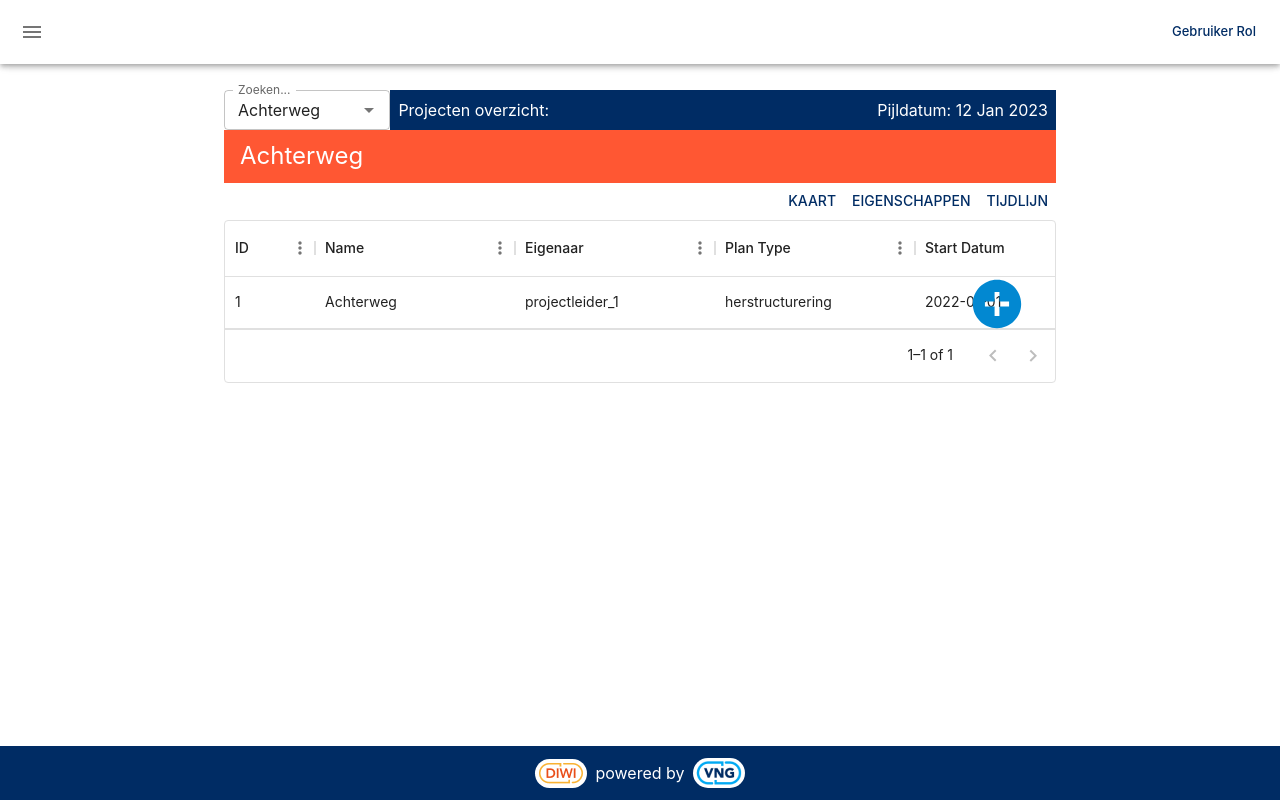
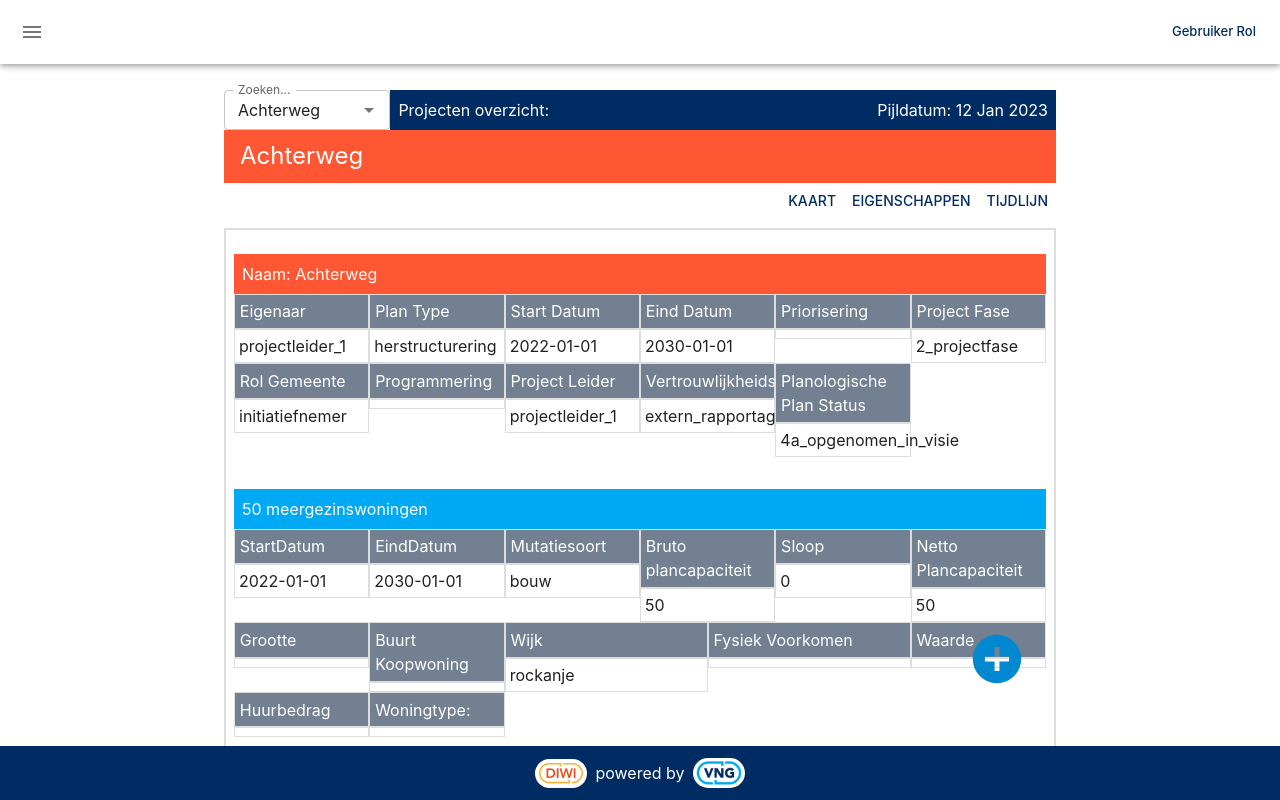
Before and after one commit to VNG-Realisatie/DIWI, a React (Create React App) app in the folder frontend/: page /projects/1 in a window 1280 px wide. Both pictures are taken after a click on the button "EIGENSCHAPPEN". Shown: the top 800 px of the page. Built offline with nearby package versions, Linux system fonts and the light colour scheme.

Commit message:
Update eigenschappen list with json

```diff
--- a/frontend/src/components/ImportHouseBlockCardItem.tsx
+++ b/frontend/src/components/ImportHouseBlockCardItem.tsx
@@ -2,8 +2,7 @@ import { Grid, Typography } from "@mui/material"
 import { columnTitleStyle } from "./ImportProjectCardItem";
 
 export const ImportHouseBlockCardItem=(props:any)=>{
-    const {hb}=props;
-
+    const {hb,isImportCard}=props;
    return <>
                                 <Grid
                                     item
@@ -16,7 +15,7 @@ export const ImportHouseBlockCardItem=(props:any)=>{
                                     display="flex"
                                     justifyContent="space-between"
                                 >
-                                    {hb.name}
+                                    {isImportCard?hb.name:hb.naam?hb.naam:"Geen Naam"}
                                 </Grid>
                                 <Grid item sm={2}>
                                     <Typography
@@ -31,7 +30,7 @@ export const ImportHouseBlockCardItem=(props:any)=>{
                                             p: 0.5,
                                         }}
                                     >
-                                        {hb.startdate}
+                                        {isImportCard?hb.startdate:hb["start datum"]}
                                     </Typography>
                                 </Grid>
                                 <Grid item sm={2}>
@@ -47,7 +46,7 @@ export const ImportHouseBlockCardItem=(props:any)=>{
                                             p: 0.5,
                                         }}
                                     >
-                                        {hb.finishDate}
+                                        {isImportCard?hb.finishDate:hb["eind datum"]}
                                     </Typography>
                                 </Grid>
                                 <Grid item sm={2}>
@@ -63,7 +62,7 @@ export const ImportHouseBlockCardItem=(props:any)=>{
                                             p: 0.5,
                                         }}
                                     >
-                                        {hb.mutationType}
+                                        {isImportCard?hb.mutationType:hb["mutatie_soort"]}
                                     </Typography>
                                 </Grid>
                                 <Grid item sm={2}>
@@ -79,7 +78,7 @@ export const ImportHouseBlockCardItem=(props:any)=>{
                                             p: 0.5,
                                         }}
                                     >
-                                        {hb.grossPlanCapacity}
+                                        {isImportCard?hb.grossPlanCapacity:hb["bruto_plancapaciteit"]}
                                     </Typography>
                                 </Grid>
                                 <Grid item sm={2}>
@@ -95,7 +94,7 @@ export const ImportHouseBlockCardItem=(props:any)=>{
                                             p: 0.5,
                                         }}
                                     >
-                                        {hb.demolition}
+                                        {isImportCard?hb.demolition:hb.sloop}
                                     </Typography>
                                 </Grid>
                                 <Grid item sm={2}>
@@ -111,7 +110,7 @@ export const ImportHouseBlockCardItem=(props:any)=>{
                                             p: 0.5,
                                         }}
                                     >
-                                        {hb.netPlanCapacity}
+                                        {isImportCard?hb.netPlanCapacity:hb["netto_plancapaciteit"]}
                                     </Typography>
                                 </Grid>
                                 <Grid item sm={2}>
@@ -127,14 +126,14 @@ export const ImportHouseBlockCardItem=(props:any)=>{
                                             p: 0.5,
                                         }}
                                     >
-                                        {hb.size}
+                                        {isImportCard?hb.size:hb.grootte}
                                     </Typography>
                                 </Grid>
                                 <Grid item sm={2}>
                                     <Typography
                                         sx={columnTitleStyle}
                                     >
-                                        Koopwoning
+                                      {isImportCard?"Koopwoning":"Buurt"}  Koopwoning
                                     </Typography>
 
                                     <Typography
@@ -143,14 +142,14 @@ export const ImportHouseBlockCardItem=(props:any)=>{
                                             p: 0.5,
                                         }}
                                     >
-                                        {hb.ownerOccupied}
+                                        {isImportCard?hb.ownerOccupied:hb.buurt}
                                     </Typography>
                                 </Grid>
                                 <Grid item sm={3}>
                                     <Typography
                                         sx={columnTitleStyle}
                                     >
-                                        Huurwoning Particuliere verhuurder
+                                        {isImportCard?"Huurwoning Particuliere verhuurder":"Wijk"}
                                     </Typography>
 
                                     <Typography
@@ -159,14 +158,14 @@ export const ImportHouseBlockCardItem=(props:any)=>{
                                             p: 0.5,
                                         }}
                                     >
-                                        {hb.rentalPrivateHouse}
+                                        {isImportCard?hb.rentalPrivateHouse:hb.wijk}
                                     </Typography>
                                 </Grid>
                                 <Grid item sm={3}>
                                     <Typography
                                         sx={columnTitleStyle}
                                     >
-                                        Huurwoning Woningcorporatie
+                                       {isImportCard?"Huurwoning Woningcorporatie":"Fysiek Voorkomen"}
                                     </Typography>
 
                                     <Typography
@@ -175,7 +174,7 @@ export const ImportHouseBlockCardItem=(props:any)=>{
                                             p: 0.5,
                                         }}
                                     >
-                                        {hb.rentalHousingCompany}
+                                        {isImportCard?hb.rentalHousingCompany:hb.fysiek_voorkomen}
                                     </Typography>
                                 </Grid>
                                 <Grid item sm={2}>
@@ -191,7 +190,7 @@ export const ImportHouseBlockCardItem=(props:any)=>{
                                             p: 0.5,
                                         }}
                                     >
-                                        {hb.price}
+                                        {isImportCard?hb.price:hb.waarde}
                                     </Typography>
                                 </Grid>
                                 <Grid item sm={2}>
@@ -207,7 +206,7 @@ export const ImportHouseBlockCardItem=(props:any)=>{
                                             p: 0.5,
                                         }}
                                     >
-                                        {hb.rentingPrice}
+                                        {isImportCard?hb.rentingPrice:hb.huurbedrag}
                                     </Typography>
                                 </Grid>
                                 <Grid item sm={2} mb={6}>
@@ -223,7 +222,7 @@ export const ImportHouseBlockCardItem=(props:any)=>{
                                             p: 0.5,
                                         }}
                                     >
-                                        {hb.houseType}
+                                        {isImportCard?hb.houseType:hb.grondpositie}
                                     </Typography>
                                 </Grid>
                             </>
--- a/frontend/src/components/ImportProjectCardItem.tsx
+++ b/frontend/src/components/ImportProjectCardItem.tsx
@@ -176,7 +176,7 @@ export const ImportProjectCardItem = (props: any) => {
                 {/* List huizen blok cards */}
                 <Grid container my={2}>
                     {project.houseblocks.map((hb: any, i: number) => {
-                        return <ImportHouseBlockCardItem hb={hb} key={i} />;
+                        return <ImportHouseBlockCardItem isImportCard hb={hb} key={i} />;
                     })}
                 </Grid>
             </Stack>
--- /dev/null
+++ b/frontend/src/components/ProjectWithHouseBlock.tsx
@@ -0,0 +1,141 @@
+import { Grid, Stack, Typography } from "@mui/material";
+import { useContext, useState } from "react";
+import { ImportHouseBlockCardItem } from "./ImportHouseBlockCardItem";
+import ProjectContext from "../context/ProjectContext";
+import { colorArray } from "../api/dummyData";
+export const columnTitleStyle = {
+    border: "solid 1px #ddd",
+    p: 0.6,
+    color: "#FFFFFF",
+    backgroundColor: "#738092",
+};
+
+export const ProjectsWithHouseBlock = (props: any) => {
+    const { project, houseblocks } = props;
+
+    const { id } = useContext(ProjectContext);
+    return (
+        <Stack border="solid 2px #ddd" my={1} p={1}>
+            <Stack>
+                {/* List project properties */}
+                <Grid container my={2}>
+                    <Grid
+                        item
+                        sm={12}
+                        sx={{
+                            backgroundColor: id && colorArray[parseInt(id) - 1],
+                            color: "#FFFFFF",
+                            p: 1,
+                        }}
+                        display="flex"
+                        justifyContent="space-between"
+                        alignItems="center"
+                    >
+                        Naam: {project.name}
+                    </Grid>
+                    <Grid item sm={2}>
+                        <Typography sx={columnTitleStyle}>Eigenaar</Typography>
+
+                        <Typography sx={{ border: "solid 1px #ddd", p: 0.5 }}>
+                            {project.eigenaar}
+                        </Typography>
+                    </Grid>
+                    <Grid item sm={2}>
+                        <Typography sx={columnTitleStyle}>Plan Type</Typography>
+
+                        <Typography sx={{ border: "solid 1px #ddd", p: 0.5 }}>
+                            {project["plan type"]}
+                        </Typography>
+                    </Grid>
+                    <Grid item sm={2}>
+                        <Typography sx={columnTitleStyle}>
+                            Start Datum
+                        </Typography>
+
+                        <Typography sx={{ border: "solid 1px #ddd", p: 0.5 }}>
+                            {project["start datum"]}
+                        </Typography>
+                    </Grid>
+                    <Grid item sm={2}>
+                        <Typography sx={columnTitleStyle}>
+                            Eind Datum
+                        </Typography>
+
+                        <Typography sx={{ border: "solid 1px #ddd", p: 0.5 }}>
+                            {project["eind datum"]}
+                        </Typography>
+                    </Grid>
+                    <Grid item sm={2}>
+                        <Typography sx={columnTitleStyle}>
+                            Priorisering
+                        </Typography>
+
+                        <Typography sx={{ border: "solid 1px #ddd", p: 0.5 }}>
+                            {project["priorisering"]}
+                        </Typography>
+                    </Grid>
+                    <Grid item sm={2}>
+                        <Typography sx={columnTitleStyle}>
+                            Project Fase
+                        </Typography>
+
+                        <Typography sx={{ border: "solid 1px #ddd", p: 0.5 }}>
+                            {project["project fase"]}
+                        </Typography>
+                    </Grid>
+                    <Grid item sm={2}>
+                        <Typography sx={columnTitleStyle}>
+                            Rol Gemeente
+                        </Typography>
+
+                        <Typography sx={{ border: "solid 1px #ddd", p: 0.5 }}>
+                            {project["rol gemeente"]}
+                        </Typography>
+                    </Grid>
+                    <Grid item sm={2}>
+                        <Typography sx={columnTitleStyle}>
+                            Programmering
+                        </Typography>
+
+                        <Typography sx={{ border: "solid 1px #ddd", p: 0.5 }}>
+                            {project["programmering"]}
+                        </Typography>
+                    </Grid>
+                    <Grid item sm={2}>
+                        <Typography sx={columnTitleStyle}>
+                            Project Leider
+                        </Typography>
+
+                        <Typography sx={{ border: "solid 1px #ddd", p: 0.5 }}>
+                            {project["project leider"]}
+                        </Typography>
+                    </Grid>
+                    <Grid item sm={2}>
+                        <Typography sx={columnTitleStyle}>
+                            Vertrouwlijkheidsniveau
+                        </Typography>
+
+                        <Typography sx={{ border: "solid 1px #ddd", p: 0.5 }}>
+                            {project["vertrouwlijkheidsniveau"]}
+                        </Typography>
+                    </Grid>
+                    <Grid item sm={2}>
+                        <Typography sx={columnTitleStyle}>
+                            Planologische Plan Status
+                        </Typography>
+
+                        <Typography sx={{ border: "solid 1px #ddd", p: 0.5 }}>
+                            {project["planologische plan status"]}
+                        </Typography>
+                    </Grid>
+                </Grid>
+                {/* List huizen blok cards */}
+                <Grid container my={2}>
+                    {houseblocks.map((hb: any, i: number) => {
+                        return <ImportHouseBlockCardItem hb={hb} key={i} />;
+                    })}
+                </Grid>
+            </Stack>
+        </Stack>
+    );
+};
--- a/frontend/src/pages/ProjectDetail.tsx
+++ b/frontend/src/pages/ProjectDetail.tsx
@@ -11,6 +11,8 @@ import { DataGrid, GridColDef } from "@mui/x-data-grid";
 import { useNavigate } from "react-router-dom";
 import * as Paths from "../Paths";
 import { colorArray } from "../api/dummyData";
+import { ImportProjectCardItem } from "../components/ImportProjectCardItem";
+import { ProjectsWithHouseBlock } from "../components/ProjectWithHouseBlock";
 const columns: GridColDef[] = [
   { field: "id", headerName: "ID", width: 90 },
   {
@@ -104,25 +106,32 @@ export const ProjectDetail = () => {
         </Stack>
       )}
       {selectedType === "timeline" && <TimeLineImg/>}
-      {selectedType === "characteristics" && (
-        <DataGrid
-          editMode="row"
-          rows={[selectedProject]}
-          columns={columns}
-          initialState={{
-            pagination: {
-              paginationModel: {
-                pageSize: 10,
-              },
-            },
-          }}
-          pageSizeOptions={[5]}
-          processRowUpdate={(updatedRow, originalRow) =>
-            //Add update endpoint here
-            console.log(updatedRow)
-          }
-        />
-      )}
+      {selectedType === "characteristics" &&
+    //   (
+    //     <DataGrid
+    //       editMode="row"
+    //       rows={[selectedProject]}
+    //       columns={columns}
+    //       initialState={{
+    //         pagination: {
+    //           paginationModel: {
+    //             pageSize: 10,
+    //           },
+    //         },
+    //       }}
+    //       pageSizeOptions={[5]}
+    //       processRowUpdate={(updatedRow, originalRow) =>
+    //         //Add update endpoint here
+    //         console.log(updatedRow)
+    //       }
+    //     />
+    //   )
+            <ProjectsWithHouseBlock
+                project={selectedProject}
+                houseblocks={projects.filter(p=>selectedProject&&p.project&& p.project.id===selectedProject.id)[0].woningblokken}
+
+            />
+      }
       <Box
         position="absolute"
         right="30px"
```
